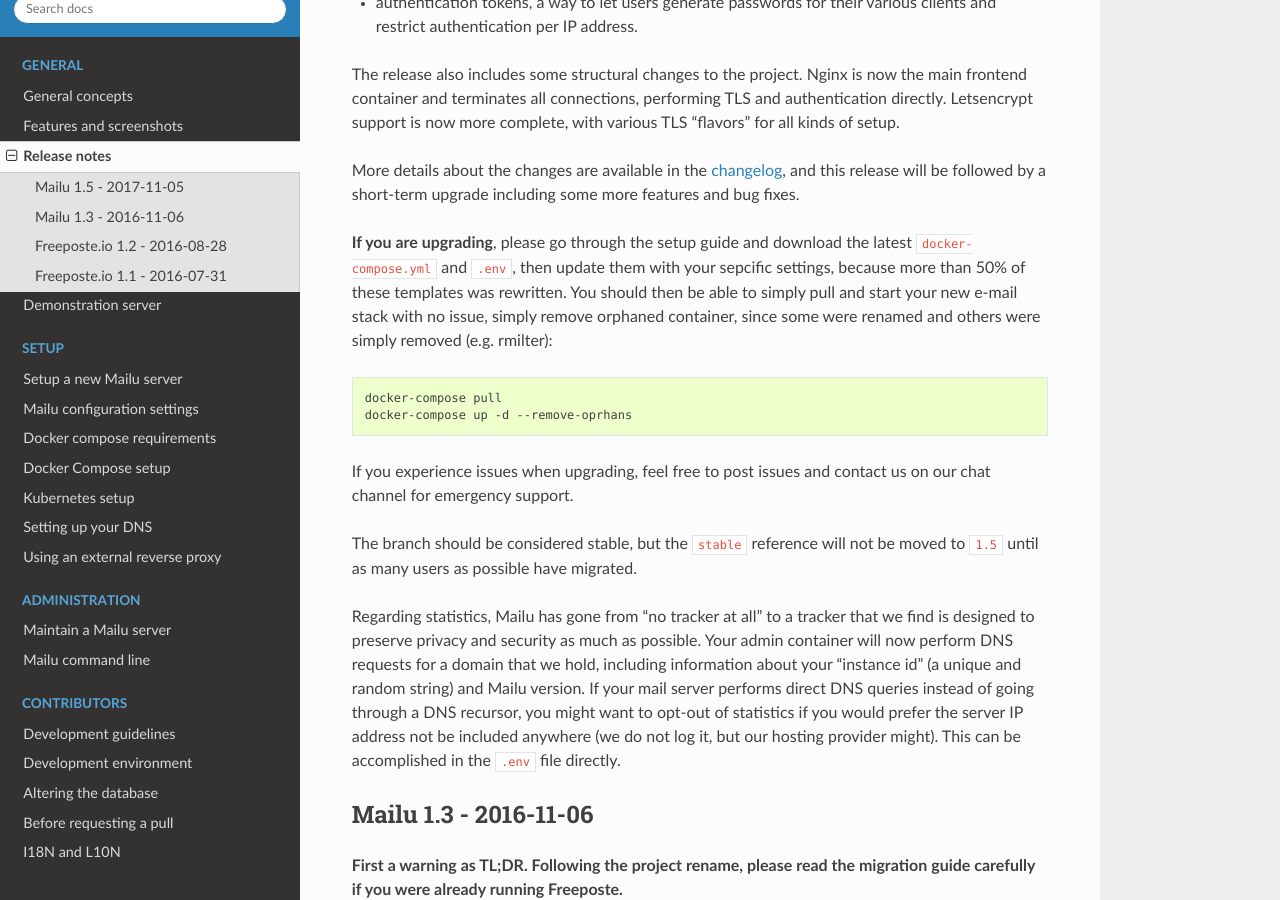
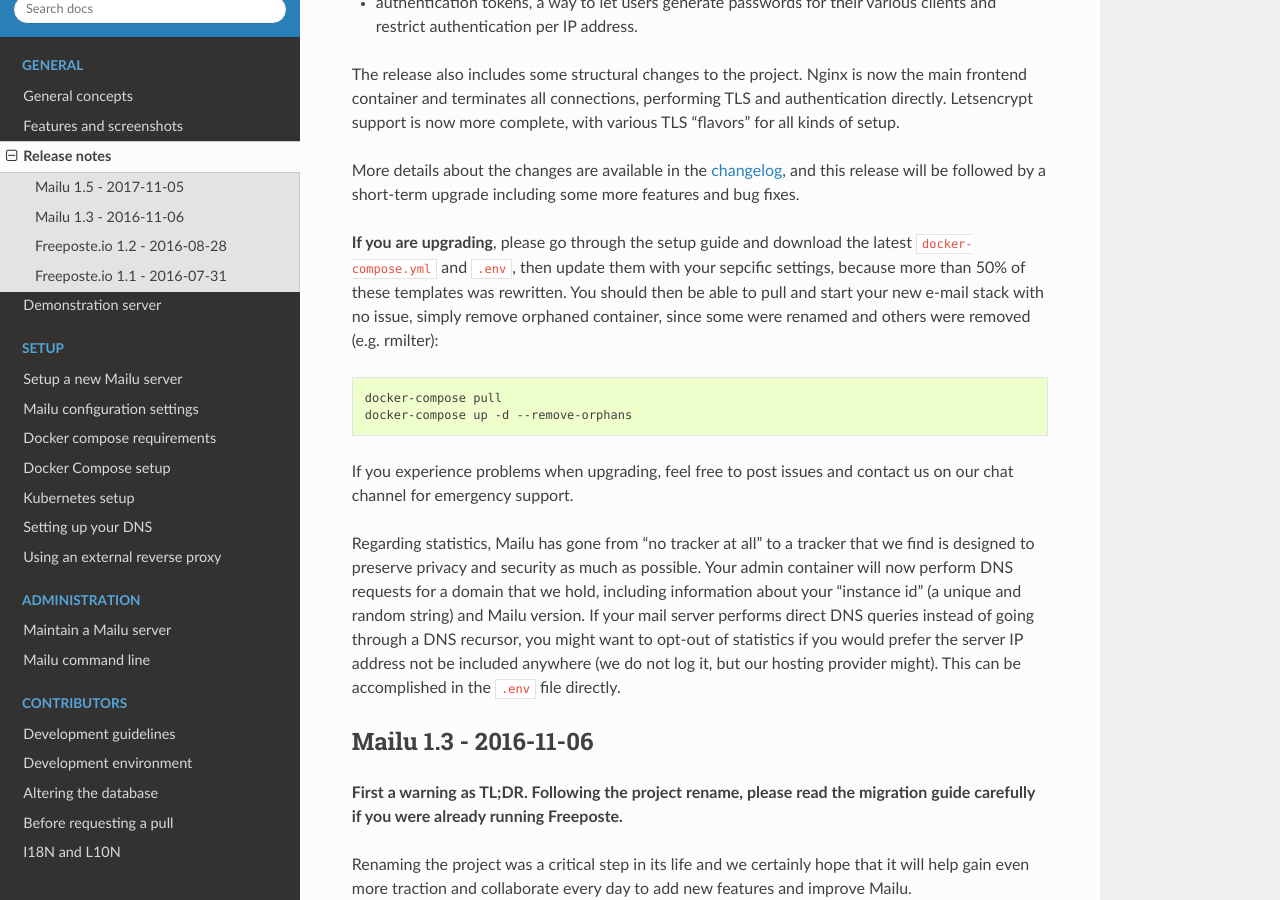
Before and after one commit to Mailu/Mailu, a Sphinx documentation site: the page built from docs/releases.rst, in a window 1280 px wide and 900 px high, scrolled down 561 px. Built offline with Sphinx 7.4.7 and the Read the Docs theme 2.0.0, drawn with Linux system fonts in a browser that asks for light colours; formulas are drawn with MathJax 3.

Commit message:
Fix a typo in the release notes and remove the mention of the stable branch
(cherry picked from commit 0edd4864d2e6119d6323bd0dc88ac56ada383c5f)

```diff
--- a/docs/releases.rst
+++ b/docs/releases.rst
@@ -35,20 +35,17 @@ and bug fixes.
 **If you are upgrading**, please go through the setup guide and download the
 latest ``docker-compose.yml`` and ``.env``, then update them with your
 sepcific settings, because more than 50% of these templates was rewritten.
-You should then be able to simply pull and start your new e-mail stack with
+You should then be able to pull and start your new e-mail stack with
 no issue, simply remove orphaned container, since some were renamed and others
-were simply removed (e.g. rmilter):
+were removed (e.g. rmilter):
 
 .. code-block:: bash
 
   docker-compose pull
-  docker-compose up -d --remove-oprhans
+  docker-compose up -d --remove-orphans
 
-If you experience issues when upgrading, feel free to post issues and contact
+If you experience problems when upgrading, feel free to post issues and contact
 us on our chat channel for emergency support.
-
-The branch should be considered stable, but the ``stable`` reference will not
-be moved to ``1.5`` until as many users as possible have migrated.
 
 Regarding statistics, Mailu has gone from "no tracker at all" to a tracker that
 we find is designed to preserve privacy and security as much as possible. Your
```
